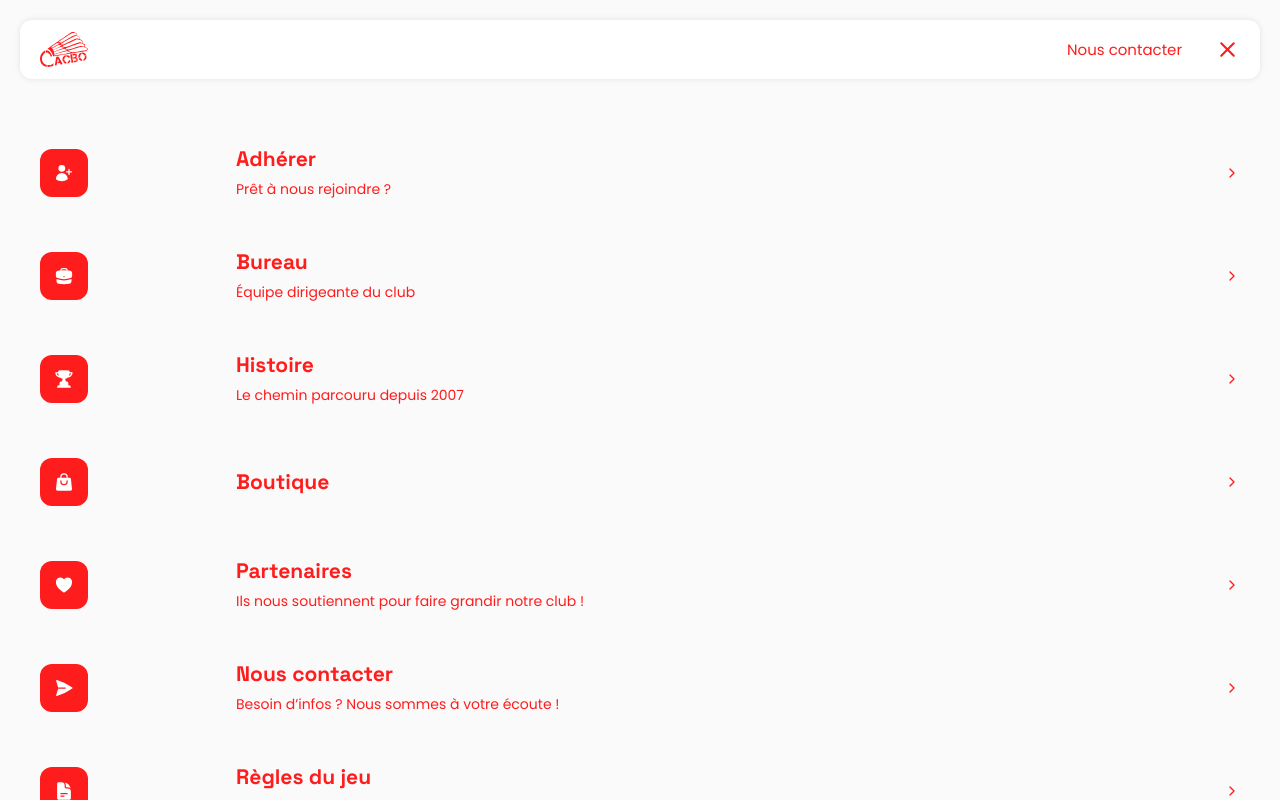
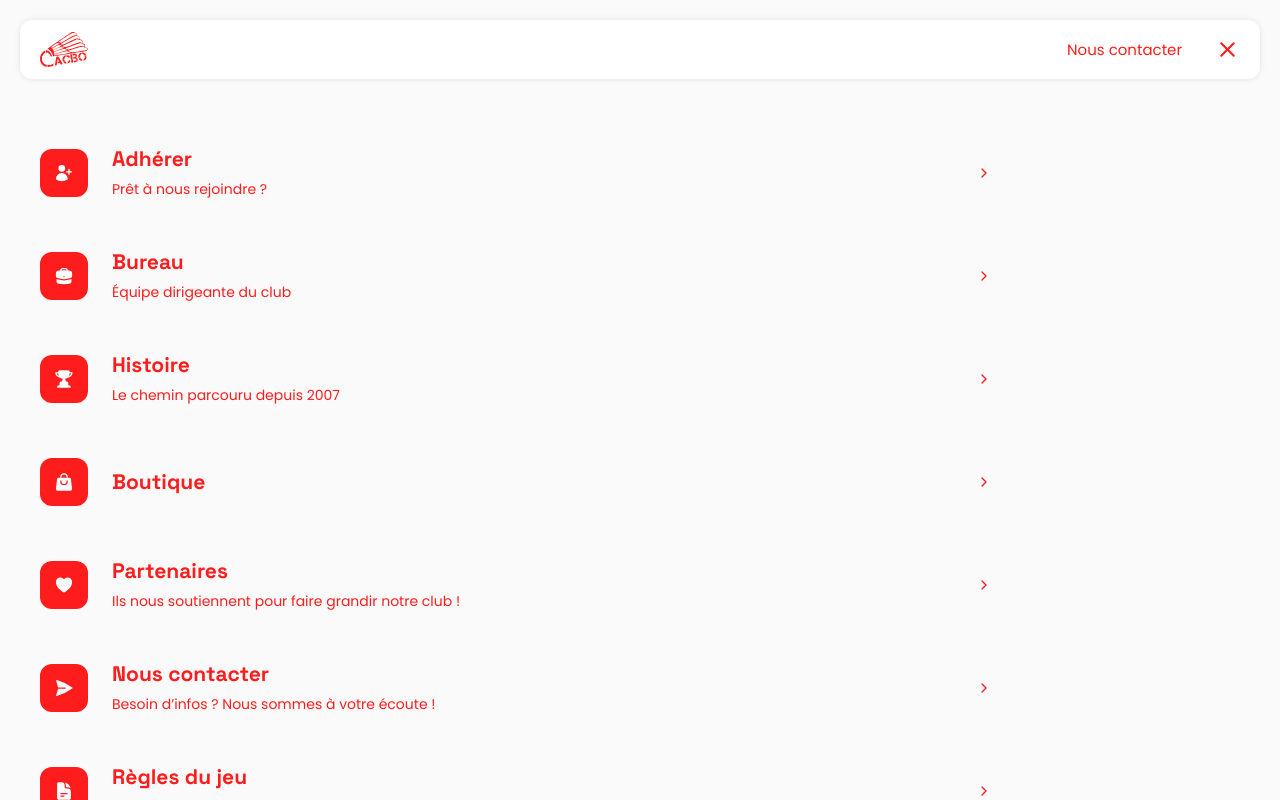
Before and after one commit to Matsuel/CACBO-Badminton, a Next.js app: page / in a window 1280 px wide. Both pictures are taken after a click on the button 1227 px from the left and 49 px from the top of the page. Shown: the top 800 px of the page. Built offline with nearby package versions, Linux system fonts and the light colour scheme; a web font is replaced by a local one.

Commit message:
Mise à jour de la classe CSS du composant NavbarLink pour ajuster l'espacement entre les éléments.

```diff
--- a/src/components/UI/NavbarLink.tsx
+++ b/src/components/UI/NavbarLink.tsx
@@ -12,7 +12,7 @@ const NavbarLink = ({
     return (
         <Link
             href={href}
-            className='w-full h-auto p-5 text-redcolor flex flex-row justify-between items-center'
+            className='w-full h-auto p-5 text-redcolor flex flex-row justify-start gap-6 items-center'
         >
             <div className='w-12 h-12 flex items-center justify-center bg-redcolor text-white rounded-xl'>
                 {icon}
```
